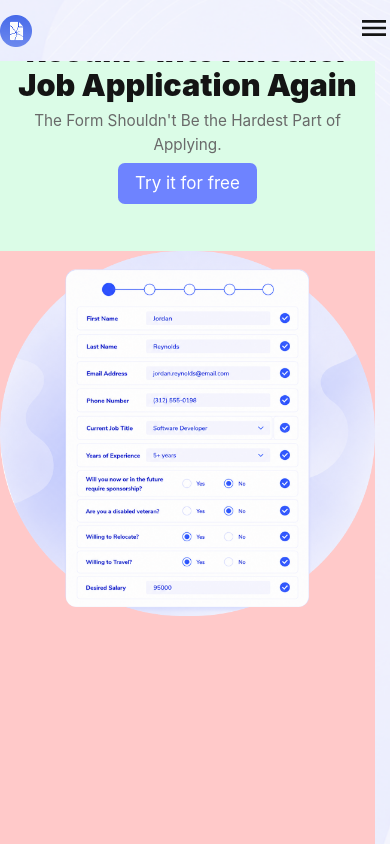
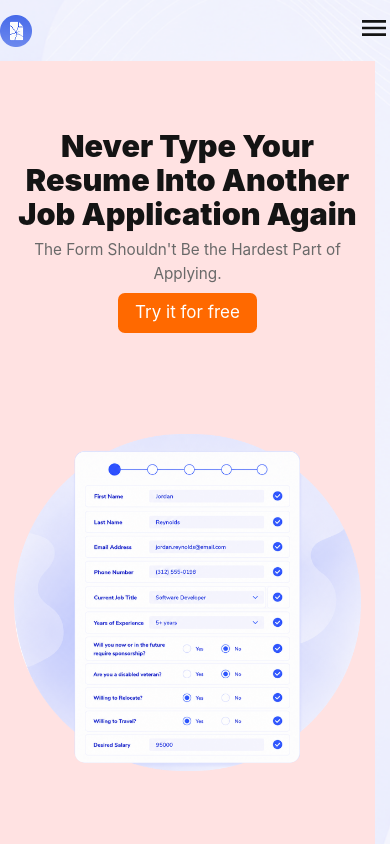
Before and after one commit to dmm22/formsmash-website, a React (Vite) app: page / in a window 390 px wide. Shown: the top 844 px of the page. Built offline with nearby package versions, Linux system fonts and the light colour scheme.

Commit message:
desktop good mobile slightly off centered vertically

```diff
--- a/src/pages/home/components/Hero.tsx
+++ b/src/pages/home/components/Hero.tsx
@@ -15,16 +15,33 @@
     openExternalUrl(import.meta.env.VITE_CHROME_LISTING_URL);
   };
 
+  const heroSectionClasses = `
+    bg-red-100
+
+    relative
+
+    h-full
+
+    grid
+    grid-rows-[1fr_1fr]
+    place-items-center
+
+    px-4
+    py-18
+
+    lg:flex
+    lg:gap-8
+
+    lg:p-0
+  `;
+
   return (
-    <div className="h-screen grid-rows-[36_1fr] lg:grid">
-      <div className="w-full bg-purple-400" />
-      <section
-        data-nav-background="image"
-        className="relative flex h-full grid-cols-2 flex-col items-center justify-center gap-8 bg-green-100 lg:grid"
-      >
+    <div className="h-screen lg:flex lg:flex-col">
+      <div className="z-50 w-full lg:min-h-18" />
+      <section data-nav-background="image" className={heroSectionClasses}>
         <ScrollViewAnchor ref={scrollObserverRef} />
-        <div className="mb-6 flex flex-col items-center justify-center gap-2">
-          <h1 className="text-center">
+        <div className="mb-6 flex flex-col items-center justify-center gap-2 lg:flex-1 lg:items-start lg:gap-4">
+          <h1 className="text-center lg:text-left">
             Never Type Your Resume Into Another Job Application Again
           </h1>
           <p className="text-center text-lg text-text-secondary">
@@ -32,13 +49,17 @@
           </p>
           <button
             onClick={handleCtaButtonClicked}
-            className="rounded-lg bg-accent px-5 py-2.5 text-xl text-white hover:bg-accent-hover"
+            className="rounded-lg bg-orange-500 px-5 py-2.5 text-xl text-white hover:bg-orange-600"
           >
             Try it for free
           </button>
         </div>
-        <div className="h-full items-center justify-center bg-red-200 lg:flex">
-          <img src={hero} alt="Hero image" className="max-h-11/12" />
+        <div className="items-center justify-center lg:flex lg:h-full lg:flex-1 lg:justify-end">
+          <img
+            src={hero}
+            alt="Hero image"
+            className="max-h-[40dvh] lg:max-h-full"
+          />
         </div>
       </section>
     </div>
```
